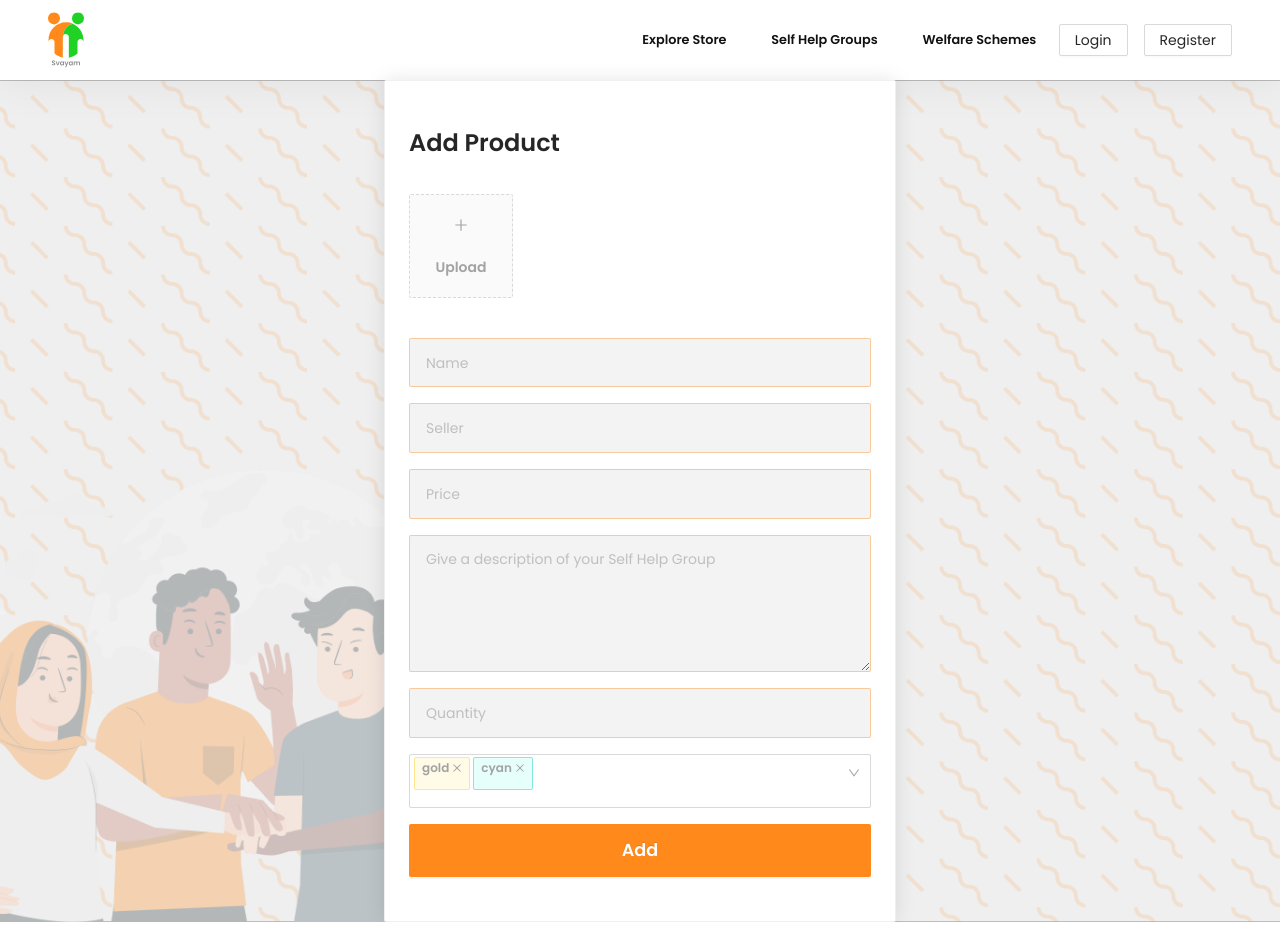
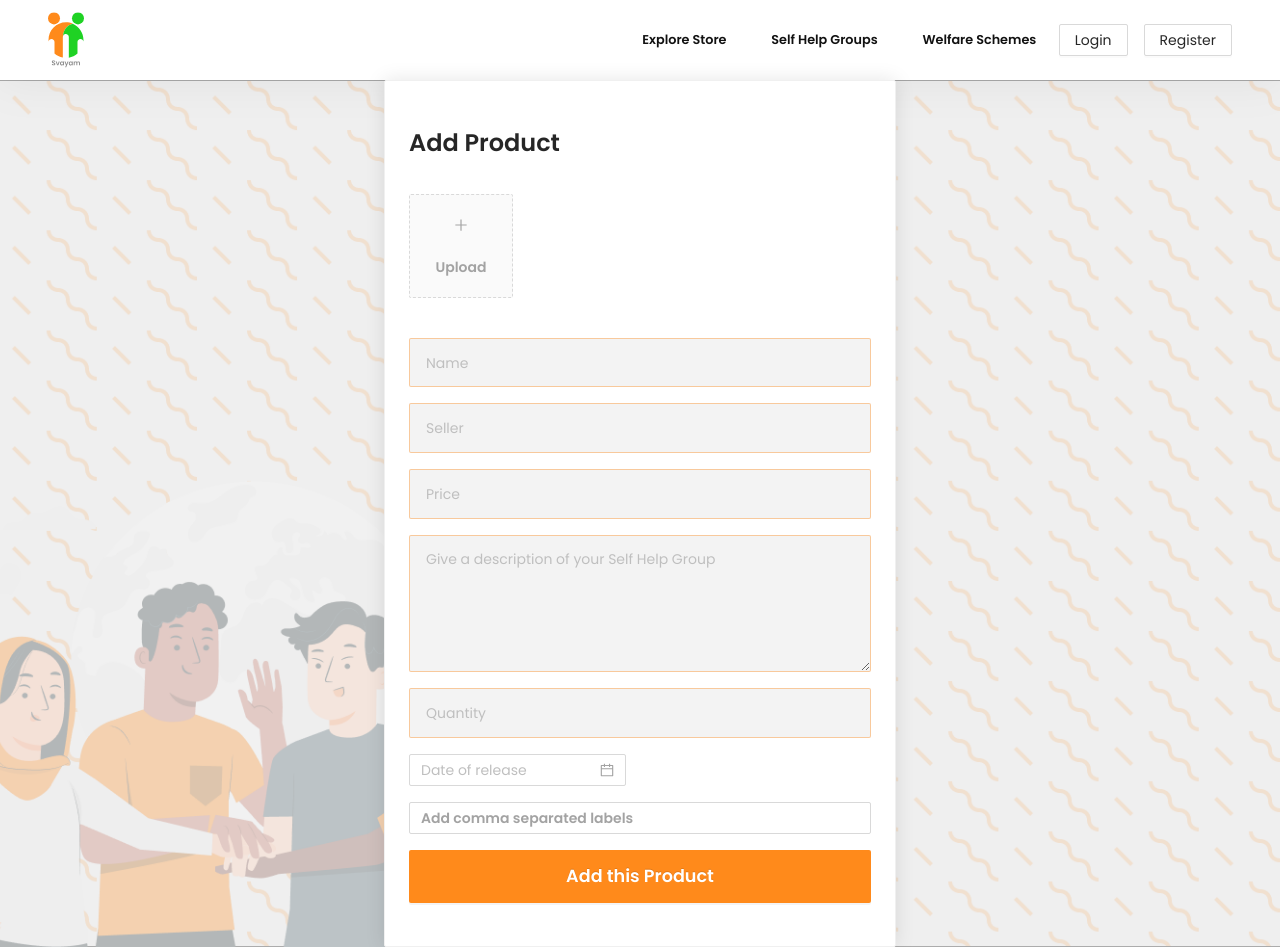
Before and after one commit to AryamannNingombam/hackerare-sih-2022, a Next.js app in the folder client/: page /shg/product/add in a window 1280 px wide. Before the commit the page ends 922 px from the top, so only its background shows below. Built offline with nearby package versions, Linux system fonts and the light colour scheme; what ipfs-http-client would draw is missing.

Commit message:
Add products done

```diff
--- a/client/next.config.js
+++ b/client/next.config.js
@@ -3,7 +3,7 @@
   reactStrictMode: true,
   //image
   images: {
-    domains: ["www.linkpicture.com", "upload.wikimedia.org"],
+    domains: ["www.linkpicture.com", "upload.wikimedia.org", "ipfs.infura.io"],
   },
 };
 
--- a/client/pages/shg/product/add.js
+++ b/client/pages/shg/product/add.js
@@ -8,15 +8,14 @@
   Input,
   Upload,
   Select,
-  Tag,
   message,
   Spin,
+  DatePicker,
 } from "antd";
 import { useRouter } from "next/router";
 import { UploadOnIPFS } from "services/ipfs.service";
 import { AddProduct } from "services/product.services";
 import { PlusOutlined } from "@ant-design/icons";
-import Image from "next/image";
 
 function getBase64(file) {
   return new Promise((resolve, reject) => {
@@ -36,7 +35,20 @@
 
   const router = useRouter();
 
-  const onFormSubmit = async (values) => {};
+  const onFormSubmit = async (values) => {
+    console.log(values);
+    console.log(fileList);
+    values.images = fileList.map(async (image) => {
+      const imageUrl = await UploadOnIPFS(image.originFileObj);
+      return imageUrl;
+    });
+    const imageUrls = await Promise.all(values.images);
+    values.images = imageUrls;
+    await AddProduct(values).then((res) => {
+      message.success("Product added successfully");
+      router.push("/shg/products");
+    });
+  };
 
   const handleChange = ({ fileList }) => setFileList(fileList);
 
@@ -46,32 +58,10 @@
       <div style={{ marginTop: 8 }}>Upload</div>
     </div>
   );
-  const options = [
-    { value: "gold" },
-    { value: "lime" },
-    { value: "green" },
-    { value: "cyan" },
-  ];
 
-  function tagRender(props) {
-    const { label, value, closable, onClose } = props;
-    const onPreventMouseDown = (event) => {
-      event.preventDefault();
-      event.stopPropagation();
-    };
-    return (
-      <Tag
-        color={value}
-        onMouseDown={onPreventMouseDown}
-        closable={closable}
-        onClose={onClose}
-        style={{ marginRight: 3 }}
-      >
-        {label}
-      </Tag>
-    );
+  function handleTagChange(value) {
+    console.log(`selected ${value}`);
   }
-
   return (
     <>
       <Navbar />
@@ -126,7 +116,7 @@
                 <Input placeholder="Seller" />
               </Form.Item>
               <Form.Item
-                name="price"
+                name="sellPrice"
                 rules={[
                   {
                     required: true,
@@ -159,15 +149,25 @@
               >
                 <Input placeholder="Quantity" />
               </Form.Item>
+              <Form.Item
+                name="releaseDate"
+                rules={[
+                  {
+                    required: true,
+                    message: "Please input your date of release!",
+                  },
+                ]}
+              >
+                <DatePicker placeholder="Date of release" />
+              </Form.Item>
 
-              <Form.Item>
+              <Form.Item className={styles.TagSelector} name="labels">
                 <Select
-                  mode="multiple"
-                  showArrow
-                  tagRender={tagRender}
-                  defaultValue={["gold", "cyan"]}
+                  mode="tags"
                   style={{ width: "100%" }}
-                  options={options}
+                  onChange={handleTagChange}
+                  tokenSeparators={[","]}
+                  placeholder="Add comma separated labels"
                 />
               </Form.Item>
               <Button
@@ -175,7 +175,7 @@
                 htmlType="submit"
                 className={styles.loginButton}
               >
-                Add
+                Add this Product
               </Button>
             </Form>
           </Spin>
--- a/client/services/product.services.js
+++ b/client/services/product.services.js
@@ -28,7 +28,7 @@
 
 export const AddProduct = async (body) => {
   const token = GetJWTToken();
-  const response = await axios.put(`${BACKEND_URL}/product/add`, body, {
+  const response = await axios.post(`${BACKEND_URL}/product/add`, body, {
     headers: { token },
   });
   return response.data;
--- a/client/styles/Login.module.scss
+++ b/client/styles/Login.module.scss
@@ -76,3 +76,13 @@
   background-position: center;
   background-repeat: no-repeat;
 }
+
+.TagSelector {
+  .ant-select-selection-item-content {
+    margin: 0;
+  }
+
+  span {
+    margin: 0 !important;
+  }
+}
```
